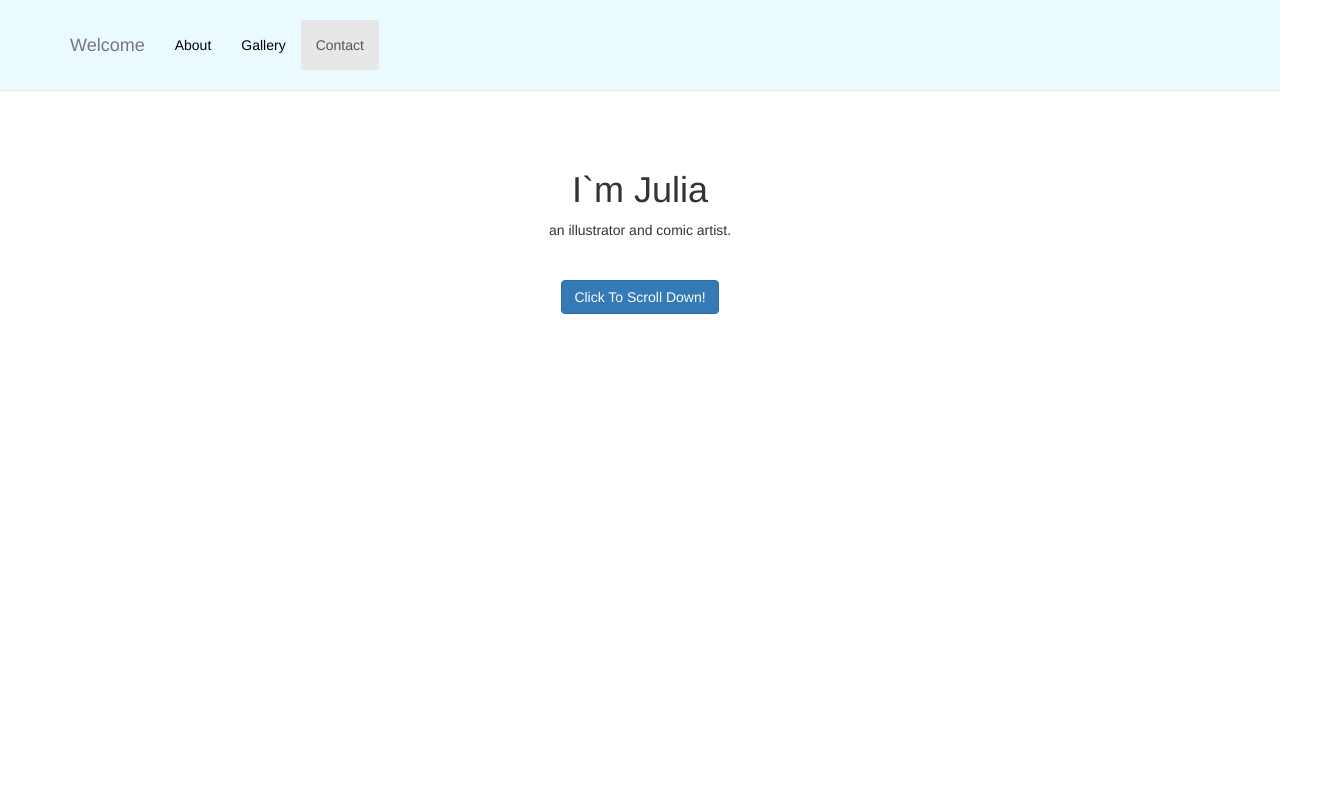
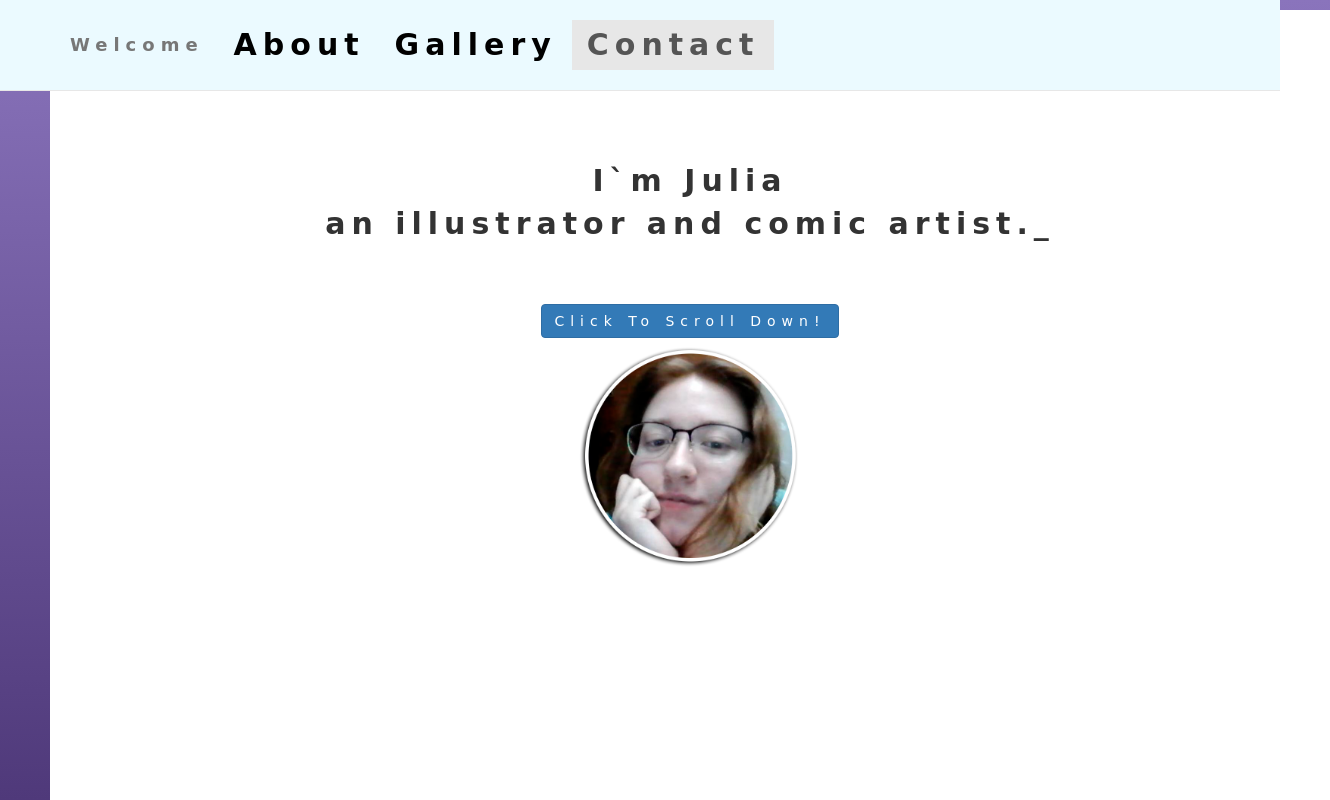
Before and after one commit to LausDio/Portfolio-Website, a plain HTML site: page index.html in a window 1280 px wide. Shown: the top 800 px of the page, 1330 px wide, since content can reach past the window. Drawn offline with nearby package versions, Linux system fonts and the light colour scheme; a script that the page names is missing; a web font is replaced by a local one.

Commit message:
added profile picture and typewriting animation

```diff
--- a/css/contactstyle.css
+++ b/css/contactstyle.css
@@ -39,6 +39,7 @@
     border: none;
     border-radius: 1rem;
     padding: 1.5%;
+    font-size:20px;
     background: -webkit-linear-gradient(#cd2f30, #f04d45, #cd2f30);
     font-weight: 600;
     color: #fff;
--- a/css/sticky-menu.css
+++ b/css/sticky-menu.css
@@ -76,3 +76,6 @@
 .navbar-default .navbar-nav > li > a {
     color: #000;
 }
+.profile-picture img{
+    width: 20%;
+}
--- a/index.html
+++ b/index.html
@@ -10,7 +10,9 @@
     <link href="css/bootstrap.min.css" rel="stylesheet">
     <link href="css/sticky-menu.css" rel="stylesheet">
     <link href="css/contactstyle.css" rel="stylesheet" id="bootstrap-css">
+    <link href="css/typewriter.css" rel="stylesheet">
     <link rel="stylesheet" type="text/css" href="css/mystyle.css">
+    <link href="https://fonts.googleapis.com/css?family=Waiting+for+the+Sunrise" rel="stylesheet" type="text/css"/>
     <script type="text/javascript" src="js/handlebars-v4.1.0.js"></script>
 </head>
 <body id="page-top" data-spy="scroll" data-target=".navbar-fixed-top">
@@ -49,10 +51,12 @@
         <div class="container">
             <div class="row">
                 <div class="col-lg-12">
-                    <h1>I`m Julia</h1>
-                    <p>an illustrator and comic artist.</p>
-					<p>&nbsp;</p>
+                    <div id="typedtext"></div>
+					          <p>&nbsp;</p>
                     <a class="btn btn-primary page-scroll" href="#about">Click To Scroll Down!</a>
+                    <div class="profile-picture">
+                        <img src="img/profile.png" alt="profile picture"/>
+                    </div>
                 </div>
             </div>
         </div>
@@ -205,6 +209,7 @@
     <!-- Scrolling Nav JavaScript -->
     <script src="js/jquery.easing.min.js"></script>
     <script src="js/sticky-menu.js"></script>
+    <script src="js/typewriter.js"></script>
 
       <script src="js/handlebars-code2.js"></script>
         <script src="js/handlebars-code.js"></script>
--- a/js/typewriter.js
+++ b/js/typewriter.js
@@ -1,6 +1,7 @@
+// set up text to print, each item in array is new line
 var aText = new Array(
-"There are only 10 types of people in the world:",
-"Those who understand binary, and those who don't"
+"I`m Julia",
+"an illustrator and comic artist."
 );
 var iSpeed = 100; // time delay of print out
 var iIndex = 0; // start printing array at this posision
```
Also changed, not shown: img/profile.png (added).
